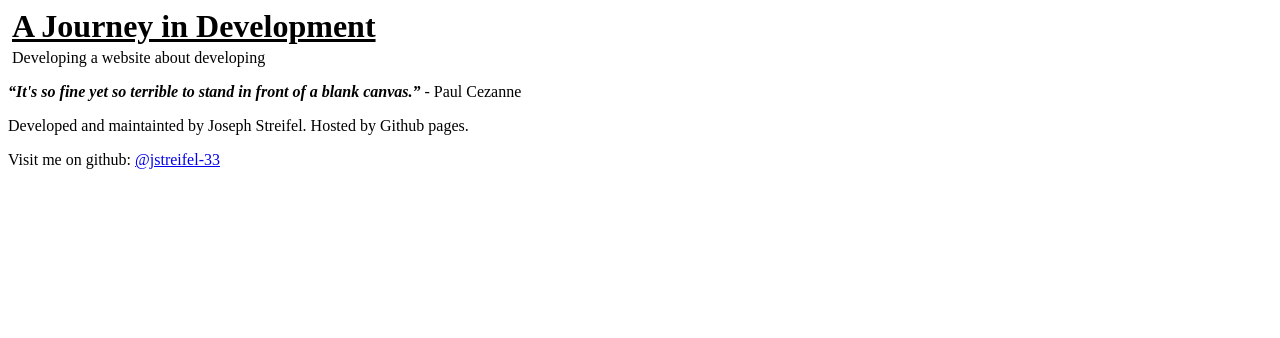
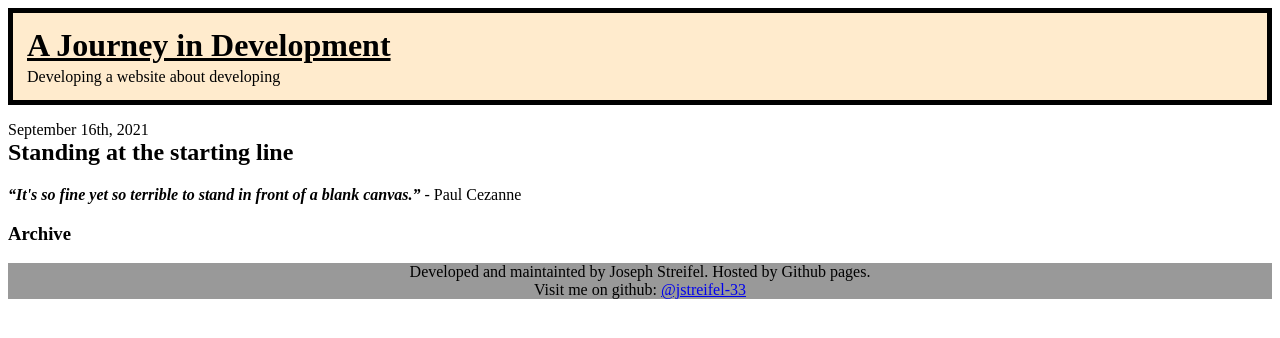
Before and after one commit to jstreifel-33/blog, a plain HTML site: page index.html in a window 1280 px wide. Drawn offline with Linux system fonts and the light colour scheme.

Commit message:
experiments with css and html.

```diff
--- a/index.html
+++ b/index.html
@@ -17,15 +17,22 @@
   </header>
 
   <!-- main content -->
-  <div>
-  <p><q>It's so fine yet so terrible to stand in front of a blank canvas.</q> - Paul Cezanne</p>
+  <main>
+    <p class="publishDate">September 16th, 2021</p>
+    <h2>Standing at the starting line</h2>
+    <p><q>It's so fine yet so terrible to stand in front of a blank canvas.</q> - Paul Cezanne</p>
+    <p></p>
 
-  </div>
+  </main>
+
+  <aside>
+    <h3>Archive</h3>
+  </aside>
 
   <!-- bottom banner of page -->
   <footer>
     <p class="footerContent">Developed and maintainted by Joseph Streifel. Hosted by Github pages.</p>
-    <p class="footerContent">Visit me on github: <a href="https://github.com/jstreifel-33">@jstreifel-33</a></p>
+    <p class="footerContent">Visit me on github: <a target="_blank" href="https://github.com/jstreifel-33">@jstreifel-33</a></p>
   </footer>
 
   <script src="app.js"></script>
--- a/style.css
+++ b/style.css
@@ -1,9 +1,23 @@
-h1{
-  text-decoration: underline;
+header {
+  background-color: blanchedalmond ;
+  padding: 10px ;
+  border: thick solid black ;
+}
+
+h1 {
+  text-decoration: underline ;
+  background-color: transparent;
 }
 
 .heading {
   margin:4px ;
+}
+.publishDate {
+  margin-bottom:0px ;
+}
+
+h2 {
+  margin-top:0;
 }
 
 q {
@@ -12,5 +26,10 @@ q {
 }
 
 footer {
-  position:
+  background-color: #999 ;
 }
+
+.footerContent {
+  margin:0px ;
+  text-align:center ;
+}
```
Also changed, not shown: 1 other file.
